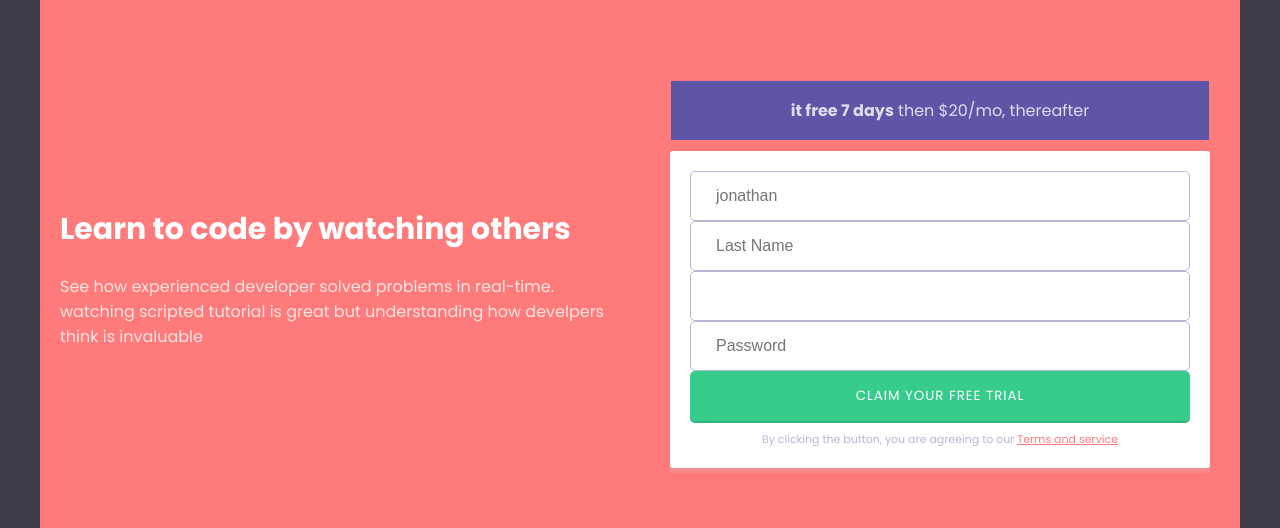
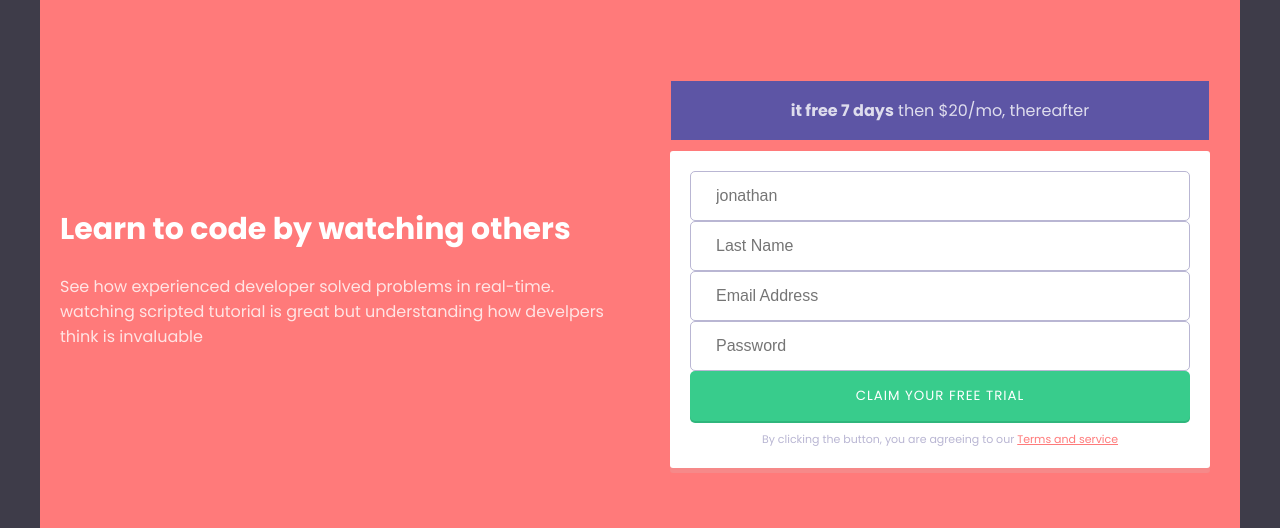
Before and after one commit to uyigue-uyioghosa/flex-grid-layout, a plain HTML site: page index.html in a window 1280 px wide. Shown: the part 254-782 px from the top of the page. Drawn offline with Linux system fonts and the light colour scheme.

Commit message:
Update index.html

```diff
--- a/index.html
+++ b/index.html
@@ -1,193 +1,3 @@
-<!DOCTYPE html>
-<html lang="en">
-<head>
-    <meta charset="UTF-8">
-    <meta http-equiv="X-UA-Compatible" content="IE=edge">
-    <meta name="viewport" content="width=device-width, initial-scale=1.0">
-    <title>Document</title>
-    <style>
-@import url('https://fonts.googleapis.com/css2?family=Big+Shoulders+Display:wght@700&family=Poppins:wght@400;600;700&display=swap');
-
-        :root{
-            --red:hsl(0,100%, 74%);
-            --green:hsl(154,59%, 51%);
-            --blue:hsl(246, 32%,49%);
-            --dark-blue:hsl(249,10%,26%);
-            --grayish-blue:hsl(246,25%,77%);
-
-        }
-        *{
-            box-sizing: border-box;
-        }
-        body{
-            background:var(--dark-blue);
-            font-family: "poppins", sans-serif;
-            color: #fff ;
-            margin: 10% 3%;
-
-        }
-        .container{
-            display: flex;
-            max-width: 1200px;
-            padding: 0%;
-            min-height: 100vh;
-            align-items: center;
-            justify-content: center;
-            flex-wrap: wrap;
-            margin: 1px 2px 5px 4px;
-            background-image: url(./median\ query\ images\ for\ desk.png);
-            background-color: var(--red);
-            margin: 0 auto;
-
-
-        }
-
-        h1{
-            font-size: 30px;
-            line-height: 50px;
-        }
-        .container > div {
-            flex: 1;
-            padding:  0 20px;
-        }
-        p{
-            font-size: 16px;
-            opacity:0.8;
-        }
-        .top{
-           background-color: #fff;
-           border-radius: 3px;
-           box-shadow: 0 5px rgba(207, 195, 195, 0.2);
-           padding: 20px;
-           margin-bottom: 0 20px;
-           text-align: center;
-           margin: 10px;
-        }
-
-        .top-blue p{
-            margin: 1% auto;
-            padding: 2%;
-            text-align: center;
-            border-radius: 10%;
-        }
-        .top-blue{
-            background-color: var(--blue);
-            padding: 1px;
-            margin: 2%;
-
-        }
-        button{
-            letter-spacing: 1px;
-            text-transform: uppercase;
-            font-family: "poppins",sans-serif;
-            border-radius: 5px;
-            font-family: "poppins", sans-serif;
-            display: block;
-            padding: 15px 25px;
-            font-weight: 500px;
-            width: 100%;
-            box-shadow: 0 2px hsl(154,59%, 45%);
-            color: #fff;
-            transition: transform 0.4s ease;
-            background-color: var(--green);
-            border: 1px, rgb(116, 236, 184);
-            cursor: pointer;
-
-        }
-        button :focus{
-            outline: none;
-
-        }
-        button :active{
-            border-bottom-width: 1px;
-            transform: translateY(2px);
-        }
-        small{
-            display: block;
-            font-size: 11px;
-            font-weight: 600px;
-            margin-top: 10px;
-            color: var(--grayish-blue);
-        }
-
-        small a{
-            color: var(--red);
-        }
-        input{
-            padding: 15px 25px;
-            display: block;
-            width:500px;
-            border: 1.3px solid var(--grayish-blue);
-            font-weight:70%;
-            border-radius:5px;
-            font-size: 16px;
-
-        }
-        input :focus {
-            border:2px solid var(--blue)
-        }
-        @media screen and (max-width : 760px) {
-        hi{
-            text-align: center;
-        }
-            p{
-                text-align:center;
-            }
-            .container{
-                flex-direction: column;
-            }
-        }
-    </style>
-</head>
-<body>
-    <div class="container">
-        <div>
-            <h1>Learn to code by watching others</h1>
-            <p>See how experienced developer solved problems in real-time.
-                watching scripted tutorial is great but understanding how
-                 develpers think is invaluable</p>
-       </div>
-
-        <div>
-            <div class="top-blue">
-                <p>
-                <strong> it free 7 days</strong> then $20/mo, thereafter
-                </p>
-
-            </div>
-            <form class="top">
-
-                <div class="form-content">
-                    <input type="text " name="first name" placeholder="jonathan"/>
-
-                </div>
-                <div class="form-content">
-                    <input type="text " name="last-name" placeholder="Last Name"/>
-
-                </div>
-                <div class="form-content">
-                    <input type="text " name="Email" placehol
-                    der="Email Address"/>
-
-                </div>
-                <div class="form-content">
-                    <input type="text " name="password" placeholder="Password"/>
-
-
-                </div>
-
-                <button>Claim your free trial</button>
-                <small>
-                    By clicking the button, you are agreeing to our
-                    <a href="a">Terms and service</a>
-                </small>
-
-            </form>
-
-        </div>
-    </div>
-  </body>
-</html>
 <!DOCTYPE html>
 <html lang="en">
 <head>
```
